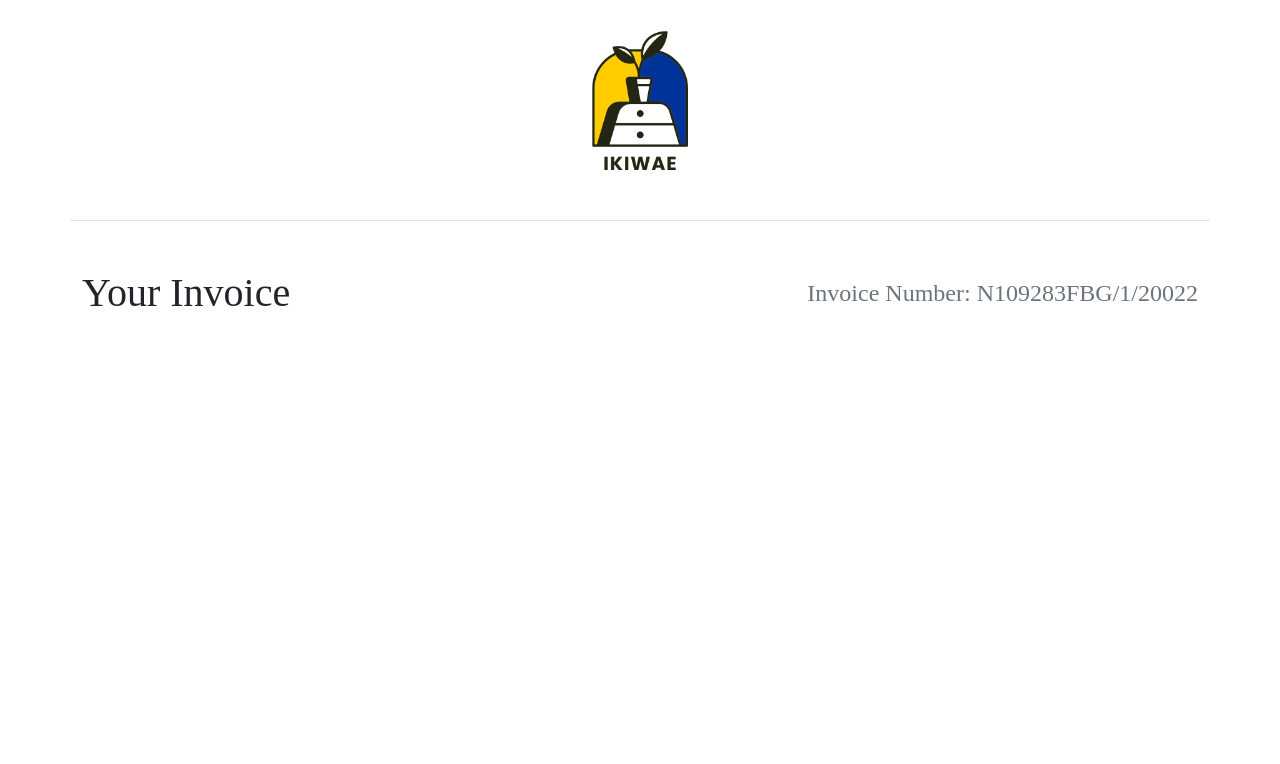
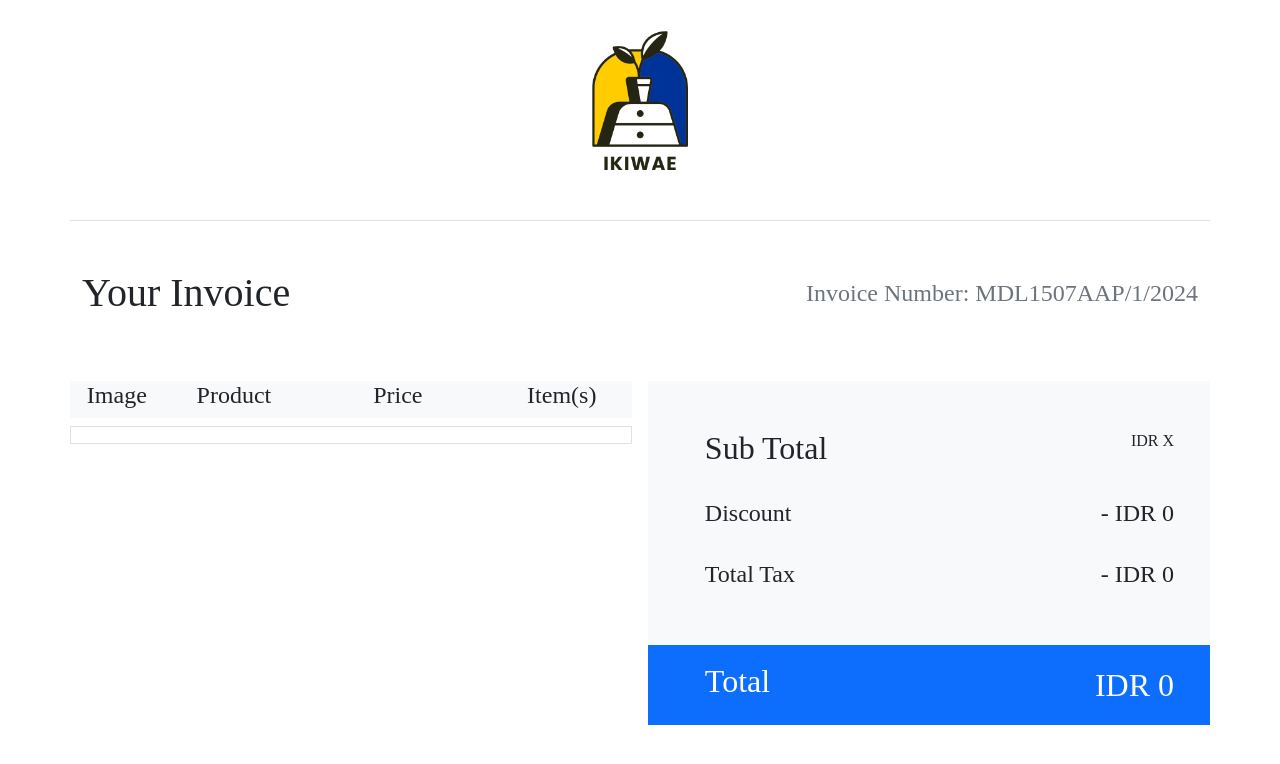
Before and after one commit to diazlp/Ikiwae, a React (Vite) app: page /invoice in a window 1280 px wide. Shown: the top 764 px of the page. Built offline with nearby package versions, Linux system fonts and the light colour scheme.

Commit message:
feat: invoice page content layout

```diff
--- a/src/containers/InvoiceContainer/index.tsx
+++ b/src/containers/InvoiceContainer/index.tsx
@@ -2,17 +2,87 @@ import React, { Fragment } from 'react'
 import Header from '../../components/layout/ui/Header'
 
 const InvoiceContainer: React.FC = () => {
+  const currentYear = new Date().getFullYear()
+
   return (
     <Fragment>
       <Header isLogoCentered />
 
-      <div className="container header-page my-5 h1">
+      <div className="container my-5 h1">
         <div className="row">
           <div className="col d-flex justify-content-start">
             <h1>Your Invoice</h1>
           </div>
           <div className="col d-flex justify-content-end align-self-center text-secondary">
-            <h4>Invoice Number: N109283FBG/1/20022</h4>
+            <h4>Invoice Number: MDL1507AAP/1/{currentYear}</h4>
+          </div>
+        </div>
+      </div>
+
+      <div className="container">
+        <div className="row">
+          <div className="col me-3">
+            <div className="row mt-2 header-inv d-flex align-items-center bg-light">
+              <div className="col-2 d-flex justify-content-center">
+                <h4>Image</h4>
+              </div>
+              <div className="col-3 d-flex justify-content-center">
+                <h4>Product</h4>
+              </div>
+              <div className="col-4 d-flex justify-content-center">
+                <h4>Price</h4>
+              </div>
+              <div className="col-1 offset-1 d-flex justify-content-center">
+                <h4>Item(s)</h4>
+              </div>
+            </div>
+
+            <div
+              className="row mt-2 co-prod pb-3 d-flex border align-items-center px-2"
+              id="invoice-item"
+            ></div>
+          </div>
+
+          <div className="col bg-light flex-column mt-2 bd-highlight footer-inv bd-highlight">
+            <div className="row mt-5">
+              <div className="row">
+                <div className="col-6 offset-1">
+                  <h2>Sub Total</h2>
+                </div>
+                <div className="col d-flex justify-content-end total-payment">
+                  IDR X
+                </div>
+              </div>
+
+              <div className="row mt-4">
+                <div className="col-6 offset-1">
+                  <h2 className="fs-4">Discount</h2>
+                </div>
+                <div className="col d-flex justify-content-end discount-number">
+                  <h2 className="fs-4">- IDR 0</h2>
+                </div>
+              </div>
+
+              <div className="row mt-4">
+                <div className="col-6 offset-1">
+                  <h2 className="fs-4">Total Tax</h2>
+                </div>
+                <div className="col d-flex justify-content-end discount-number">
+                  <h2 className="fs-4">- IDR 0</h2>
+                </div>
+              </div>
+            </div>
+
+            <div className="row total-number mt-5 bg-primary text-white">
+              <div className="row my-3 align-items-center">
+                <div className="col-6 offset-1">
+                  <h2>Total</h2>
+                </div>
+                <div className="col d-flex justify-content-end total-payment fs-2">
+                  IDR 0
+                </div>
+              </div>
+            </div>
           </div>
         </div>
       </div>
```
